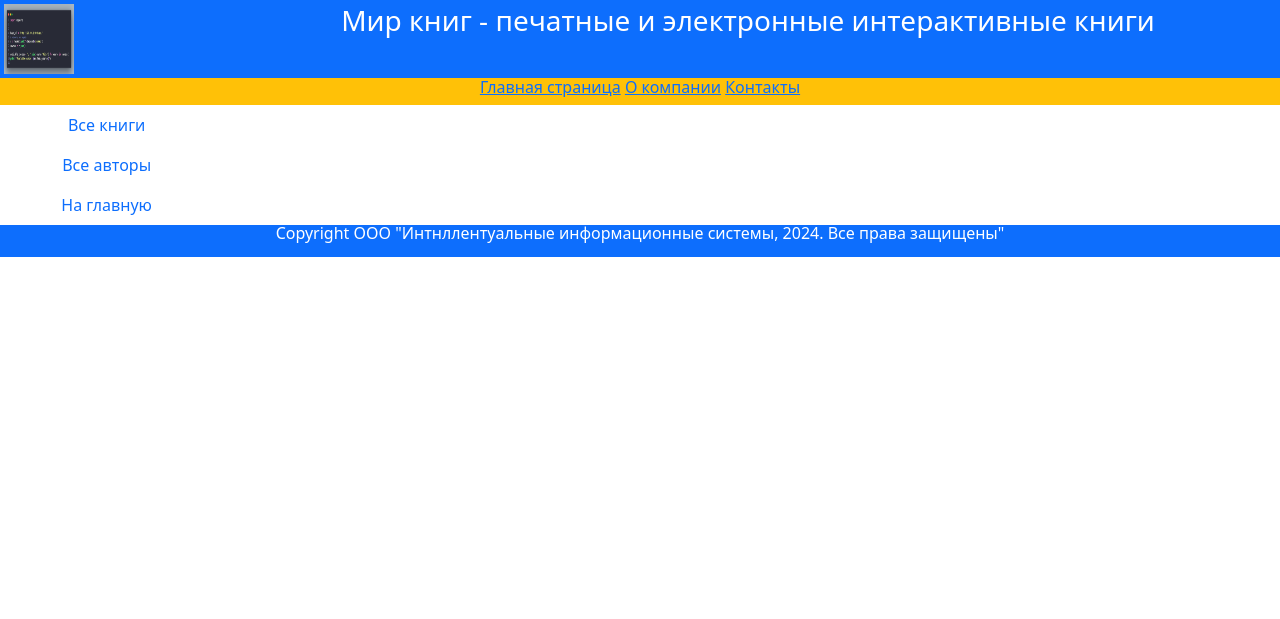
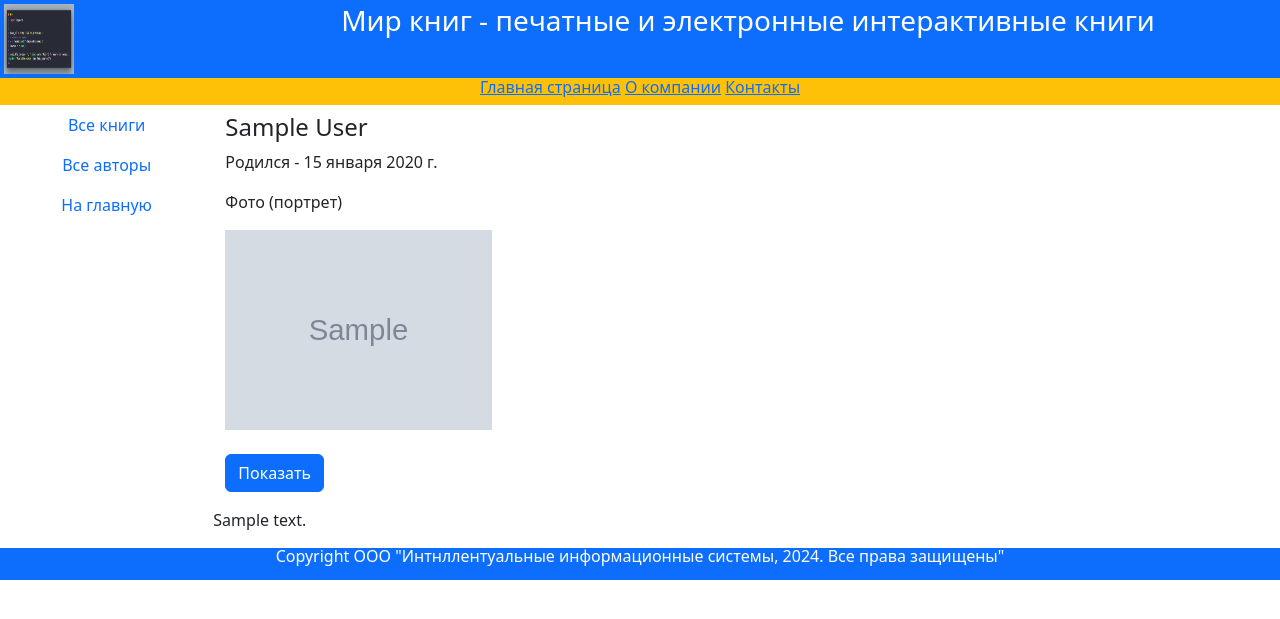
Before and after one commit to OIITuMuCT/WebBooks, a Django app: page /authors/1/ in a window 1280 px wide. Shown: the top 619 px of the page. Run offline with Django 4.2, Linux system fonts and the light colour scheme; tables that the repository leaves empty hold one stand-in row (values such as "Sample post"); grey boxes marked "Sample" are stand-in pictures; some libraries are stand-ins or nearby versions.

Commit message:
add author_detail.html

```diff
--- a/templates/catalog/author_detail.html
+++ b/templates/catalog/author_detail.html
@@ -1,5 +1,21 @@
 {% extends "catalog/base.html" %}
 
 {% block content %}
-<div></div>
+<div class="container text-start">
+<div class="row my-2">
+    <h4>{{object.first_name}} {{object.last_name}}</h4>
+    <p> Родился - {{author.date_of_birth}}</p>
+    <p>Фото (портрет)</p>
+    <p><img src="{{author.photo.url}}"
+        alt="connect" style="max-height:200px"></p>
+    <div class="col-2 my-2">
+        <a href="{{author.photo.url}}"
+        class="btn btn-primary"
+        target="_blank">Показать</a>
+    </div>
+    <div class="row my-2">
+    {{author.about}}
+    </div>
+</div>
+</div>
 {% endblock %}
```
